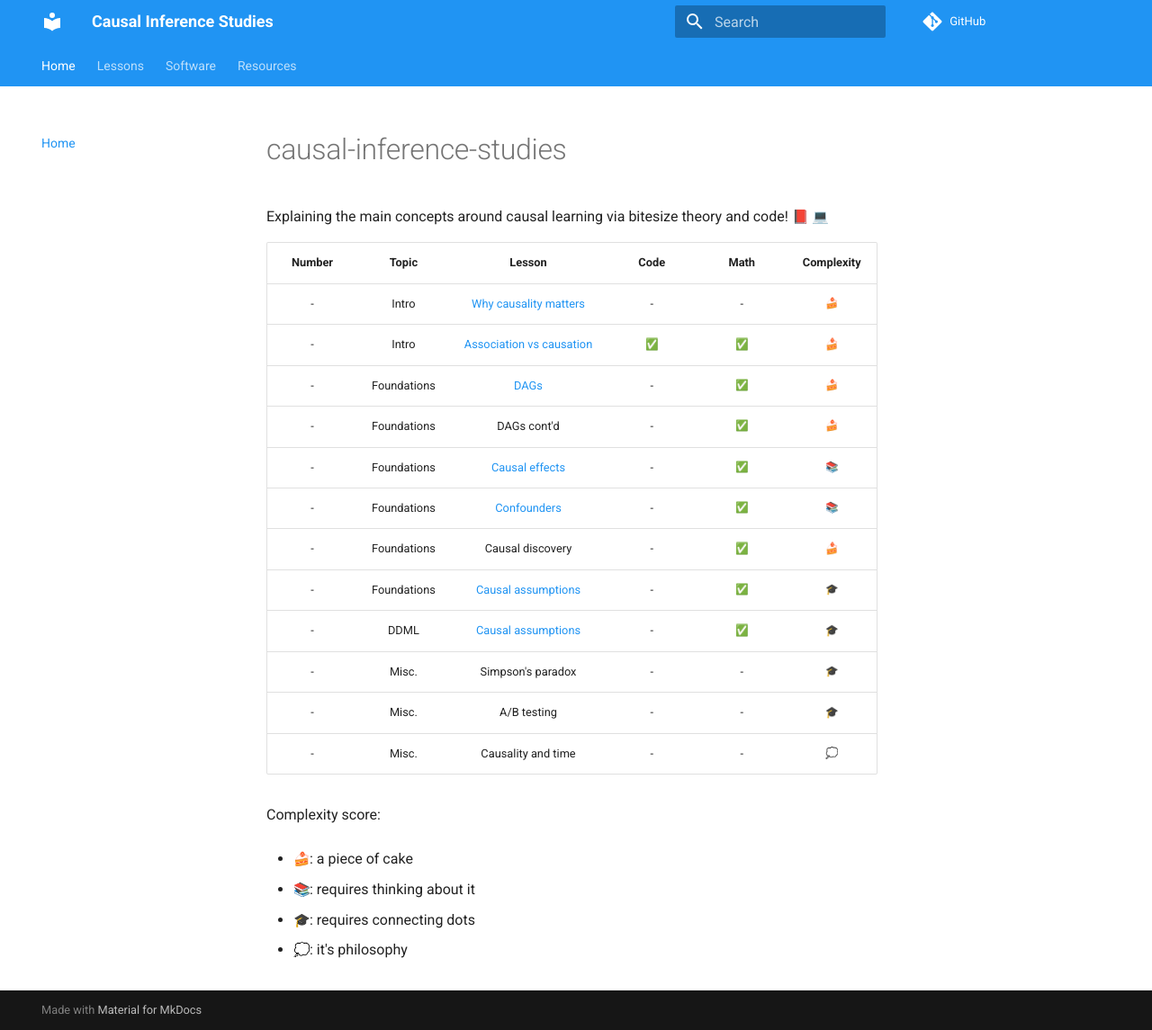
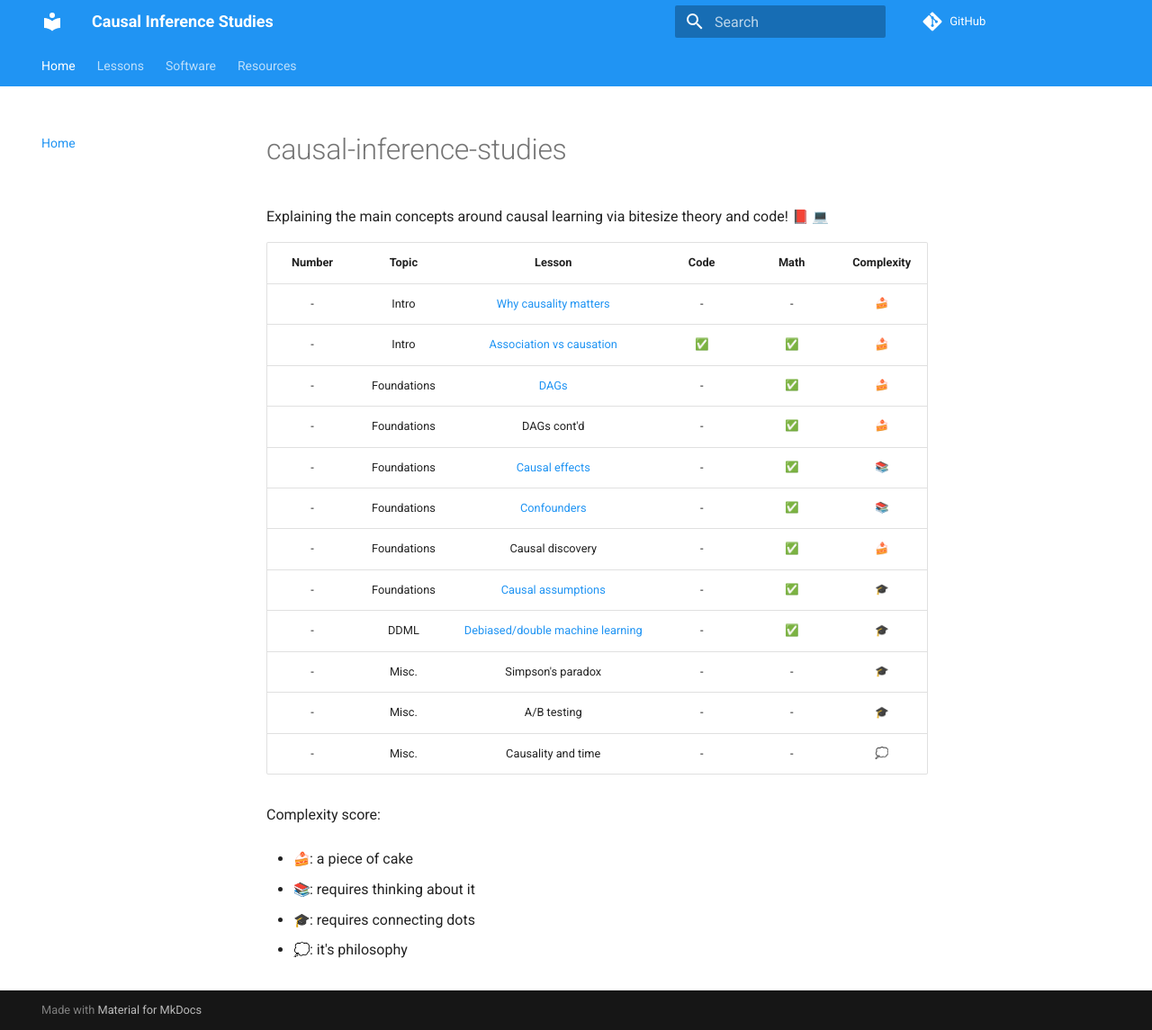
Before and after one commit to emilioMaddalena/causal-inference-studies, an MkDocs documentation site: the page built from material/index.md, in a window 1280 px wide and 1145 px high. Shown: the whole window at 90% size. Built offline with MkDocs 1.6.1 and Material for MkDocs 9.7.7, drawn with Linux system fonts in a browser that asks for light colours; emoji names are drawn with the system emoji font; comment, search, counter and statistics services are not loaded.

Commit message:
Fix typo

```diff
--- a/material/index.md
+++ b/material/index.md
@@ -12,7 +12,7 @@ Explaining the main concepts around causal learning via bitesize theory and code
 | - | Foundations | [Confounders](confounders.md) |  - | :white_check_mark: | :books:
 | - | Foundations | Causal discovery |  - | :white_check_mark: | :cake:
 | - | Foundations | [Causal assumptions](causal_assumptions.md) |  - | :white_check_mark: | :mortar_board:
-| - | DDML | [Causal assumptions](ddml.md) |  - | :white_check_mark: | :mortar_board:
+| - | DDML | [Debiased/double machine learning](ddml.md) |  - | :white_check_mark: | :mortar_board:
 | - | Misc. | Simpson's paradox |  - | - | :mortar_board:
 | - | Misc. | A/B testing |  - | - | :mortar_board:
 | - | Misc. | Causality and time |  - | - | :thought_balloon:
```
